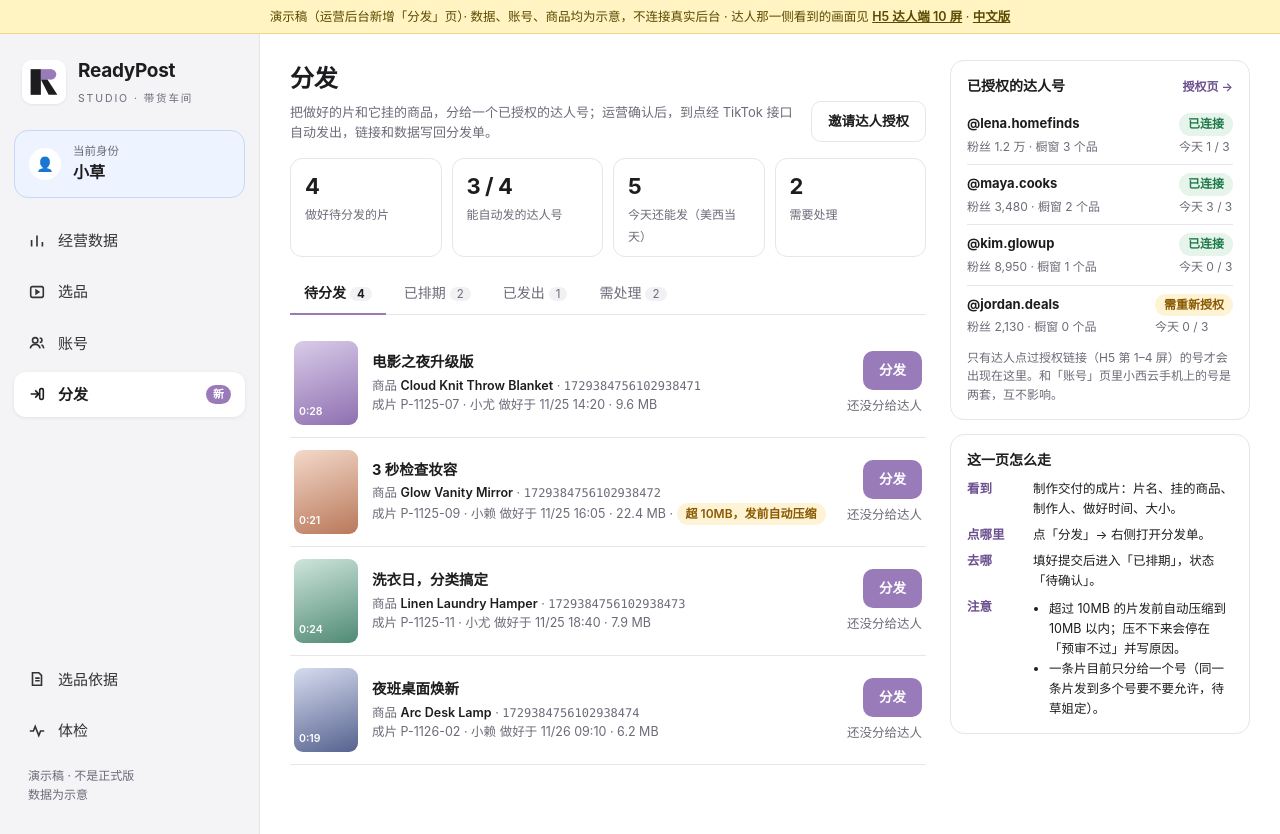
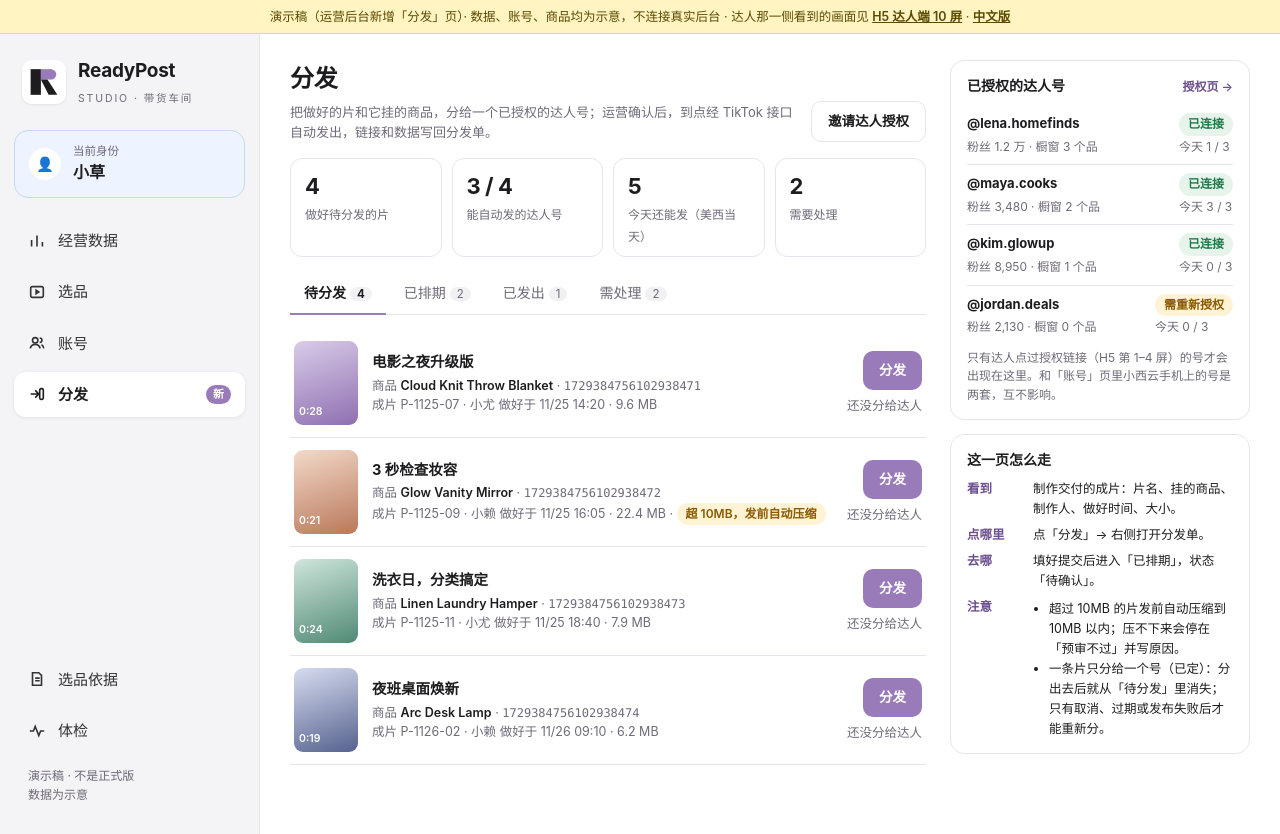
Before and after one commit to uni-jy/bloomglow-h5-demo, a plain HTML site: page ops.html in a window 1280 px wide. Drawn offline with Linux system fonts and the light colour scheme.

Commit message:
分发页：一条片只分给一个号（已定）
Co-Authored-By: Claude Opus 5.5 <noreply@anthropic.com>

```diff
--- a/ops.html
+++ b/ops.html
@@ -246,7 +246,7 @@ function specCard(t){
     todo:`<dt>看到</dt><dd>制作交付的成片：片名、挂的商品、制作人、做好时间、大小。</dd>
       <dt>点哪里</dt><dd>点「分发」→ 右侧打开分发单。</dd>
       <dt>去哪</dt><dd>填好提交后进入「已排期」，状态「待确认」。</dd>
-      <dt>注意</dt><dd><ul><li>超过 10MB 的片发前自动压缩到 10MB 以内；压不下来会停在「预审不过」并写原因。</li><li>一条片目前只分给一个号（同一条片发到多个号要不要允许，待草姐定）。</li></ul></dd>`,
+      <dt>注意</dt><dd><ul><li>超过 10MB 的片发前自动压缩到 10MB 以内；压不下来会停在「预审不过」并写原因。</li><li>一条片只分给一个号（已定）：分出去后就从「待分发」里消失；只有取消、过期或发布失败后才能重新分。</li></ul></dd>`,
     sched:`<dt>看到</dt><dd>已分出去、还没发的单：待确认 → 已确认 → 预审中 → 预审通过·待发。</dd>
       <dt>点哪里</dt><dd>点一行看进度；「待确认」的单在详情里点「确认分发」。</dd>
       <dt>自动</dt><dd>发布前 20 分钟自动上传和预审；到点前再查一次授权、橱窗、库存，都对才发。</dd>
```
